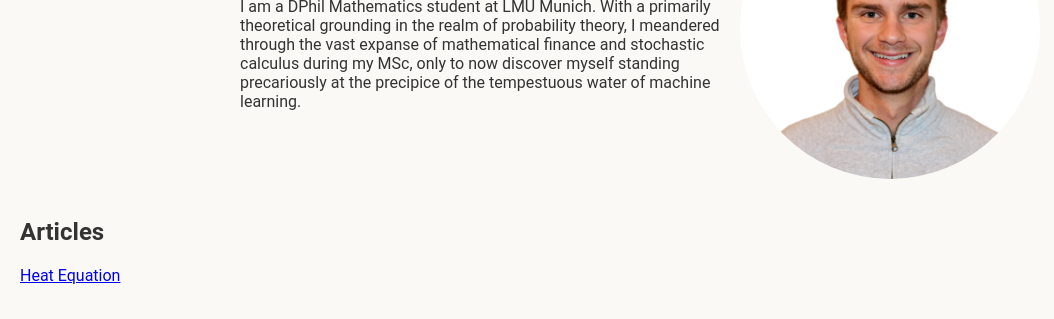
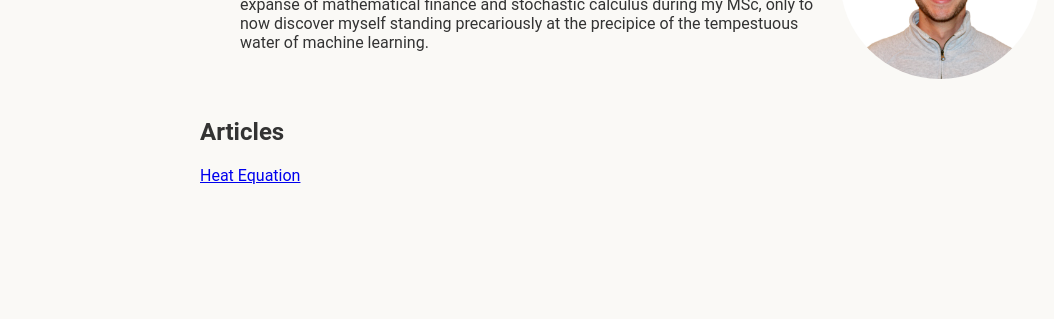
Before and after one commit to niklaswalter/niklaswalter.github.io, a plain HTML site: page index.html in a window 1280 px wide. Shown: the part 217-536 px from the top of the page, without its empty margins (0-1054 px from the left). Drawn offline with Linux system fonts and the light colour scheme; a web font is replaced by a local one.

Commit message:
Update index.html

```diff
--- a/index.html
+++ b/index.html
@@ -33,8 +33,8 @@
     }
 
     img {
-      width: 300px;
-      height: 300px;
+      width: 200px;
+      height: 200px;
       border-radius: 50%;
     }
 
@@ -76,8 +76,8 @@
     <img src="IMG_5875-2-white-back.jpg" alt="Your Name">
   </main>
 
-  <h2 style="margin-left: 20px;">Articles</h2>
-  <ul style="margin-left: 20px;">
+  <h2 style="margin-left: 200px;">Articles</h2>
+  <ul style="margin-left: 200px;">
     <li><a href="article1.html">Heat Equation</a></li>
     <!-- Add more articles and their links as needed -->
   </ul>
```
